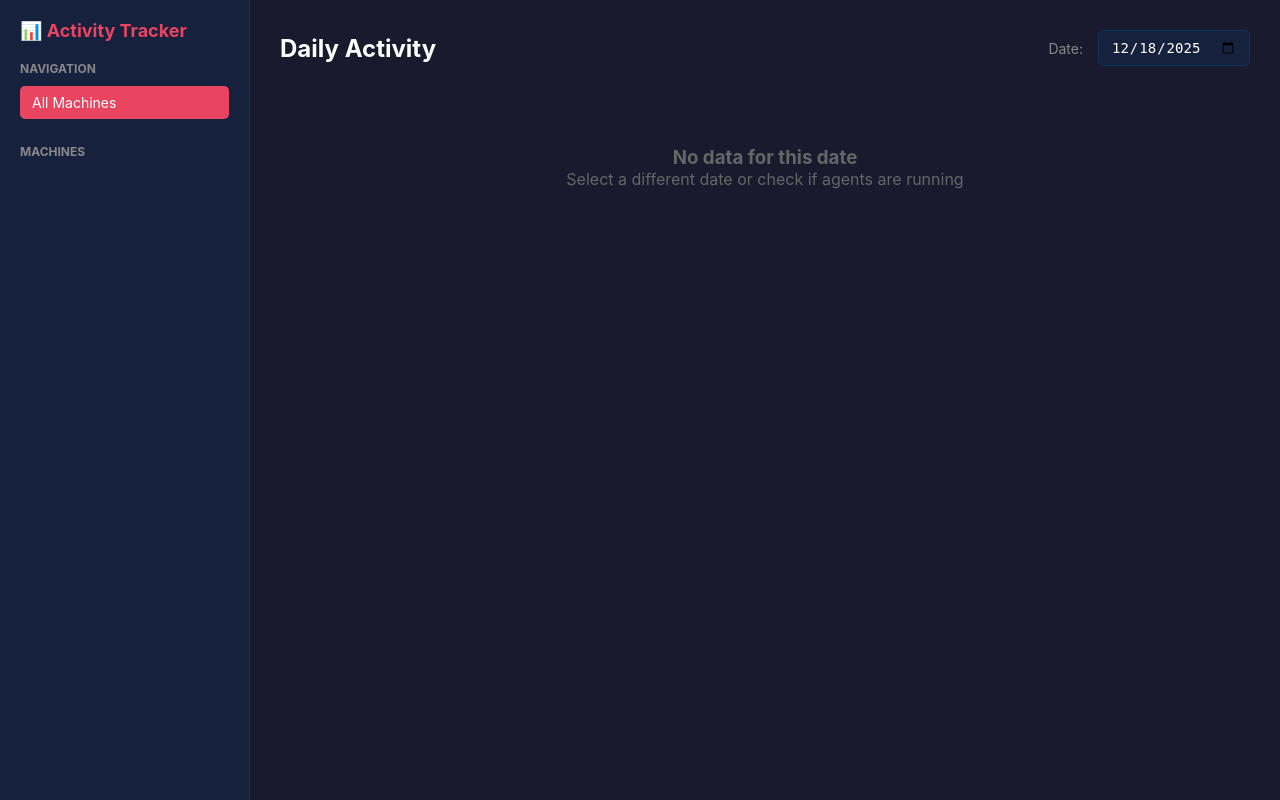
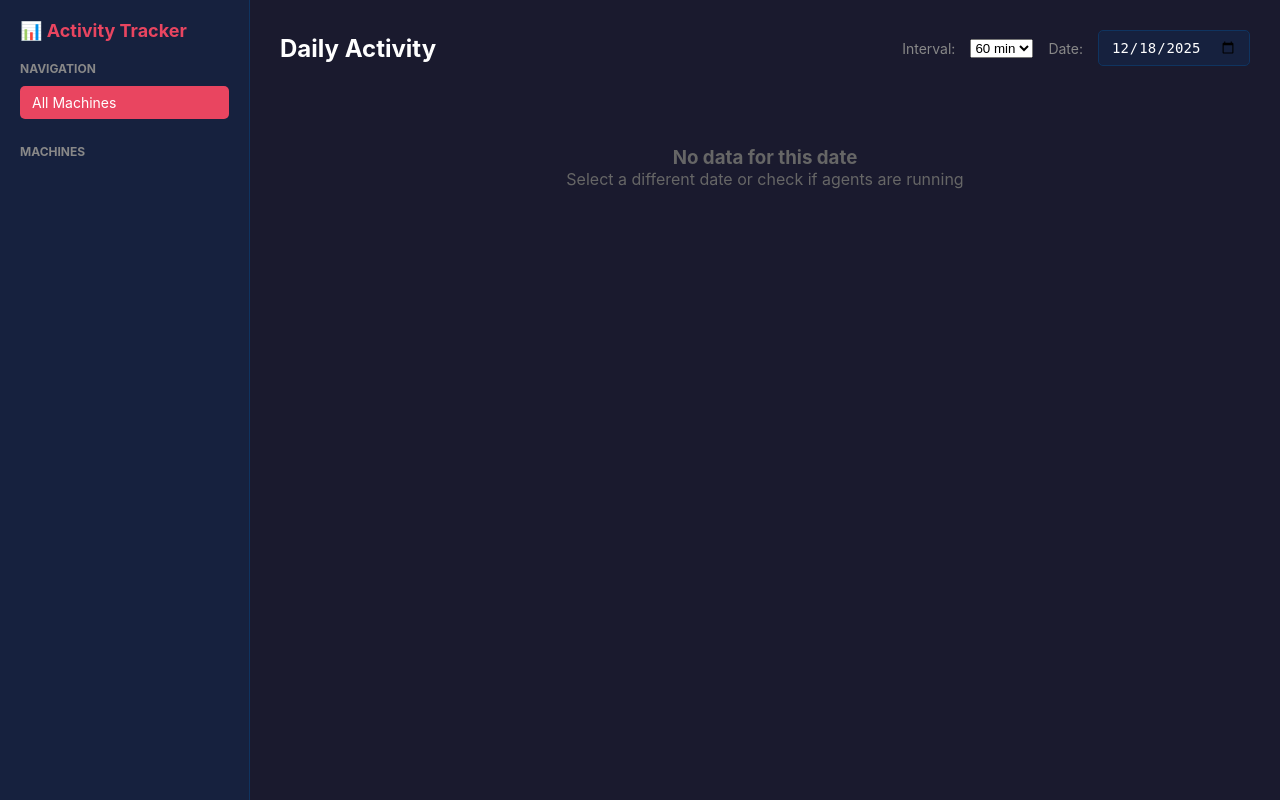
Before and after one commit to alexbash7/vm-tracker, a FastAPI app: page /dashboard/daily in a window 1280 px wide. Run offline with FastAPI, Linux system fonts and the light colour scheme.

Commit message:
Update daily.html

```diff
--- a/server/api/templates/daily.html
+++ b/server/api/templates/daily.html
@@ -6,6 +6,13 @@
 <div class="header">
     <h1>Daily Activity</h1>
     <div class="controls">
+        <label for="interval">Interval:</label>
+        <select id="interval" onchange="changeInterval(this.value)">
+            {% for int_val in allowed_intervals %}
+            <option value="{{ int_val }}" {% if int_val == selected_interval %}selected{% endif %}>{{ int_val }} min</option>
+            {% endfor %}
+        </select>
+
         <label for="date">Date:</label>
         <input type="date" id="date" value="{{ current_date }}" onchange="changeDate(this.value)">
     </div>
@@ -23,20 +30,27 @@
         <div class="machine-id">{{ machine_data.machine_id }}</div>
 
         <!-- Activity Chart -->
-        <div class="chart-title">User Activity (by hour)</div>
-        <div class="chart-container">
+        <div class="chart-title">User Activity (by {{ selected_interval }} min)</div>
+        <div class="chart-scroll-container">
+            <div class="chart-container" id="chart-wrapper-{{ loop.index }}">
                 <canvas id="activity-{{ loop.index }}"></canvas>
+            </div>
         </div>
 
         <!-- Resources Chart -->
         {% if machine_data.has_resources %}
-        <div class="chart-title">System Resources (by hour, avg during activity)</div>
-        <div class="chart-container">
+        <div class="chart-title">System Resources (by {{ selected_interval }} min, avg during activity)</div>
+        <div class="chart-scroll-container">
+            <div class="chart-container" id="resources-wrapper-{{ loop.index }}">
                 <canvas id="resources-{{ loop.index }}"></canvas>
+            </div>
         </div>
         {% endif %}
 
         <!-- Stats -->
+        <div class="stats-container">
+            <div class="stats-column">
+                <div class="stats-column-title">Totals</div>
                 <div class="stats-row">
                     <div class="stat">
                         <div class="stat-value">{{ machine_data.total_keys }}</div>
@@ -51,12 +65,36 @@
                         <div class="stat-label">Total Scroll</div>
                     </div>
                     <div class="stat">
-                <div class="stat-value">{{ machine_data.active_hours }}h</div>
-                <div class="stat-label">Active Hours</div>
+                        <div class="stat-value">{{ machine_data.total_distance }}</div>
+                        <div class="stat-label">Total Distance</div>
                     </div>
                     <div class="stat">
-                <div class="stat-value">{{ machine_data.active_minutes }}m</div>
-                <div class="stat-label">Active Minutes</div>
+                        <div class="stat-value">{{ machine_data.active_time_formatted }}</div>
+                        <div class="stat-label">Active Time</div>
+                    </div>
+                </div>
+            </div>
+
+            <div class="stats-column">
+                <div class="stats-column-title">Average per Minute</div>
+                <div class="stats-row">
+                    <div class="stat">
+                        <div class="stat-value">{{ machine_data.avg_keys_per_min }}</div>
+                        <div class="stat-label">Keys/min</div>
+                    </div>
+                    <div class="stat">
+                        <div class="stat-value">{{ machine_data.avg_clicks_per_min }}</div>
+                        <div class="stat-label">Clicks/min</div>
+                    </div>
+                    <div class="stat">
+                        <div class="stat-value">{{ machine_data.avg_scroll_per_min }}</div>
+                        <div class="stat-label">Scroll/min</div>
+                    </div>
+                    <div class="stat">
+                        <div class="stat-value">{{ machine_data.avg_distance_per_min }}</div>
+                        <div class="stat-label">Distance/min</div>
+                    </div>
+                </div>
             </div>
         </div>
     </div>
@@ -65,42 +103,48 @@
 
 <script>
 const chartData = {{ chart_data | tojson }};
-const dataDateUTC = "{{ current_date }}";
+const selectedInterval = {{ selected_interval }};
 
-// Конвертируем UTC часы в локальные
-function convertUTCHoursToLocal(utcHours) {
-    const localHours = [];
-    const tzOffset = new Date().getTimezoneOffset() / -60; // в часах, например +2 для Киева зимой, +3 летом
+// Количество интервалов
+const intervalsPerDay = (24 * 60) / selectedInterval;
 
-    for (let utcHour = 0; utcHour < 24; utcHour++) {
-        let localHour = utcHour + tzOffset;
+// Ширина графика зависит от количества точек
+function getChartWidth(numPoints) {
+    const minWidthPerPoint = 25;
+    const minWidth = 800;
+    return Math.max(minWidth, numPoints * minWidthPerPoint);
+}
+
+// Конвертируем UTC лейблы в локальные
+function convertLabelsToLocal(labels) {
+    const tzOffset = new Date().getTimezoneOffset() / -60;
+    return labels.map(label => {
+        const [hours, minutes] = label.split(':').map(Number);
+        let localHour = hours + tzOffset;
         if (localHour >= 24) localHour -= 24;
         if (localHour < 0) localHour += 24;
-        localHours.push(`${String(localHour).padStart(2, '0')}:00`);
-    }
-    return localHours;
+        return `${String(localHour).padStart(2, '0')}:${String(minutes).padStart(2, '0')}`;
+    });
 }
 
 // Переставляем данные согласно локальному времени
-function reorderDataForLocalTime(data, tzOffset) {
-    const shift = tzOffset;
+function reorderDataForLocalTime(data, tzOffset, intervalMinutes) {
+    const intervalsPerHour = 60 / intervalMinutes;
+    const shift = tzOffset * intervalsPerHour;
+
     if (shift === 0) return data;
 
-    const result = new Array(24).fill(0);
-    for (let utcHour = 0; utcHour < 24; utcHour++) {
-        let localHour = utcHour + shift;
-        if (localHour >= 24) localHour -= 24;
-        if (localHour < 0) localHour += 24;
-        result[localHour] = data[utcHour];
+    const result = new Array(data.length).fill(0);
+    for (let i = 0; i < data.length; i++) {
+        let localIndex = i + shift;
+        if (localIndex >= data.length) localIndex -= data.length;
+        if (localIndex < 0) localIndex += data.length;
+        result[Math.floor(localIndex)] = data[i];
     }
     return result;
 }
 
 const tzOffset = new Date().getTimezoneOffset() / -60;
-const localHourLabels = [];
-for (let h = 0; h < 24; h++) {
-    localHourLabels.push(`${String(h).padStart(2, '0')}:00`);
-}
 
 // Colors for lines
 const colors = {
@@ -115,14 +159,23 @@
 // Create charts for each machine
 chartData.forEach((machine, index) => {
     const chartIndex = index + 1;
+    const numPoints = machine.labels.length;
 
-    // Переставляем данные в локальное время
-    const keysLocal = reorderDataForLocalTime(machine.keys, tzOffset);
-    const clicksLocal = reorderDataForLocalTime(machine.clicks, tzOffset);
-    const distanceLocal = reorderDataForLocalTime(machine.distance, tzOffset);
-    const scrollLocal = reorderDataForLocalTime(machine.scroll, tzOffset);
-    const cpuLocal = reorderDataForLocalTime(machine.cpu, tzOffset);
-    const ramLocal = reorderDataForLocalTime(machine.ram, tzOffset);
+    // Конвертируем в локальное время
+    const localLabels = convertLabelsToLocal(machine.labels);
+    const keysLocal = reorderDataForLocalTime(machine.keys, tzOffset, selectedInterval);
+    const clicksLocal = reorderDataForLocalTime(machine.clicks, tzOffset, selectedInterval);
+    const distanceLocal = reorderDataForLocalTime(machine.distance, tzOffset, selectedInterval);
+    const scrollLocal = reorderDataForLocalTime(machine.scroll, tzOffset, selectedInterval);
+    const cpuLocal = reorderDataForLocalTime(machine.cpu, tzOffset, selectedInterval);
+    const ramLocal = reorderDataForLocalTime(machine.ram, tzOffset, selectedInterval);
+
+    // Устанавливаем ширину контейнера
+    const chartWidth = getChartWidth(numPoints);
+    const activityWrapper = document.getElementById(`chart-wrapper-${chartIndex}`);
+    if (activityWrapper) {
+        activityWrapper.style.width = `${chartWidth}px`;
+    }
 
     // Activity Chart
     const activityCtx = document.getElementById(`activity-${chartIndex}`);
@@ -130,7 +183,7 @@
         new Chart(activityCtx, {
             type: 'line',
             data: {
-                labels: localHourLabels,
+                labels: localLabels,
                 datasets: [
                     {
                         label: 'Keys',
@@ -138,7 +191,8 @@
                         borderColor: colors.keys,
                         backgroundColor: colors.keys + '20',
                         tension: 0.3,
-                        fill: false
+                        fill: false,
+                        pointRadius: selectedInterval <= 15 ? 2 : 3
                     },
                     {
                         label: 'Clicks',
@@ -146,7 +200,8 @@
                         borderColor: colors.clicks,
                         backgroundColor: colors.clicks + '20',
                         tension: 0.3,
-                        fill: false
+                        fill: false,
+                        pointRadius: selectedInterval <= 15 ? 2 : 3
                     },
                     {
                         label: 'Distance (÷100)',
@@ -154,7 +209,8 @@
                         borderColor: colors.distance,
                         backgroundColor: colors.distance + '20',
                         tension: 0.3,
-                        fill: false
+                        fill: false,
+                        pointRadius: selectedInterval <= 15 ? 2 : 3
                     },
                     {
                         label: 'Scroll (÷10)',
@@ -162,12 +218,13 @@
                         borderColor: colors.scroll,
                         backgroundColor: colors.scroll + '20',
                         tension: 0.3,
-                        fill: false
+                        fill: false,
+                        pointRadius: selectedInterval <= 15 ? 2 : 3
                     }
                 ]
             },
             options: {
-                responsive: true,
+                responsive: false,
                 maintainAspectRatio: false,
                 plugins: {
                     legend: {
@@ -178,7 +235,11 @@
                 scales: {
                     x: {
                         grid: { color: '#333' },
-                        ticks: { color: '#888' }
+                        ticks: {
+                            color: '#888',
+                            maxRotation: 45,
+                            minRotation: 45
+                        }
                     },
                     y: {
                         grid: { color: '#333' },
@@ -191,12 +252,17 @@
     }
 
     // Resources Chart
+    const resourcesWrapper = document.getElementById(`resources-wrapper-${chartIndex}`);
+    if (resourcesWrapper) {
+        resourcesWrapper.style.width = `${chartWidth}px`;
+    }
+
     const resourcesCtx = document.getElementById(`resources-${chartIndex}`);
     if (resourcesCtx && cpuLocal.some(v => v > 0)) {
         new Chart(resourcesCtx, {
             type: 'line',
             data: {
-                labels: localHourLabels,
+                labels: localLabels,
                 datasets: [
                     {
                         label: 'CPU %',
@@ -204,7 +270,8 @@
                         borderColor: colors.cpu,
                         backgroundColor: colors.cpu + '20',
                         tension: 0.3,
-                        fill: false
+                        fill: false,
+                        pointRadius: selectedInterval <= 15 ? 2 : 3
                     },
                     {
                         label: 'RAM %',
@@ -212,12 +279,13 @@
                         borderColor: colors.ram,
                         backgroundColor: colors.ram + '20',
                         tension: 0.3,
-                        fill: false
+                        fill: false,
+                        pointRadius: selectedInterval <= 15 ? 2 : 3
                     }
                 ]
             },
             options: {
-                responsive: true,
+                responsive: false,
                 maintainAspectRatio: false,
                 plugins: {
                     legend: {
@@ -228,7 +296,11 @@
                 scales: {
                     x: {
                         grid: { color: '#333' },
-                        ticks: { color: '#888' }
+                        ticks: {
+                            color: '#888',
+                            maxRotation: 45,
+                            minRotation: 45
+                        }
                     },
                     y: {
                         grid: { color: '#333' },
@@ -247,5 +319,11 @@
     url.searchParams.set('date', date);
     window.location = url;
 }
+
+function changeInterval(interval) {
+    const url = new URL(window.location);
+    url.searchParams.set('interval', interval);
+    window.location = url;
+}
 </script>
 {% endblock %}
```
Lines whose indentation alone changed are shown as unchanged.
